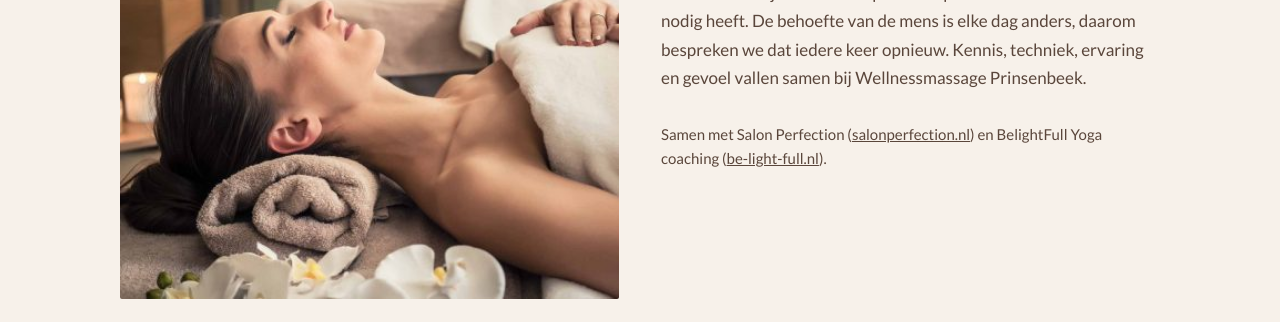
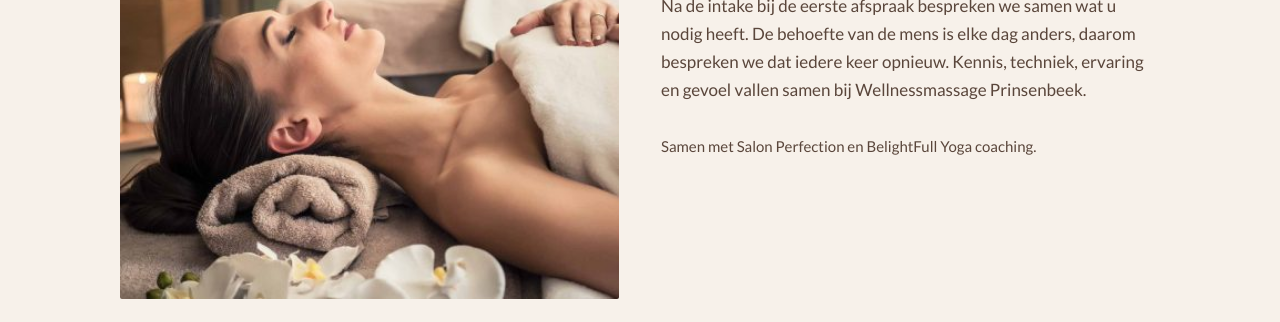
Before and after one commit to SebastiaanBoon/wellnessmassageprinsenbeek, a plain HTML site: page over.html in a window 1280 px wide. Shown: the part 426-748 px from the top of the page. Drawn offline with Linux system fonts and the light colour scheme.

```diff
--- a/over.html
+++ b/over.html
@@ -20,7 +20,7 @@
 <section id="praktijk"><div class="wrap"><div class="uit"><img alt="Duo massage" loading="lazy" src="images/duo.jpg"/><div>
 <h2>De praktijk</h2>
 <p class="intro">Na de intake bij de eerste afspraak bespreken we samen wat u nodig heeft. De behoefte van de mens is elke dag anders, daarom bespreken we dat iedere keer opnieuw. Kennis, techniek, ervaring en gevoel vallen samen bij Wellnessmassage Prinsenbeek.</p>
-<p class="partners">Samen met Salon Perfection (<a href="https://salonperfection.nl" rel="noopener">salonperfection.nl</a>) en BelightFull Yoga coaching (<a href="https://be-light-full.nl" rel="noopener">be-light-full.nl</a>).</p></div></div>
+<p class="partners">Samen met Salon Perfection en BelightFull Yoga coaching.</p></div></div>
 <div class="fotos"><img alt="Binnenkant van de praktijk" loading="lazy" src="images/foto3.jpg"/><img alt="Gang in de praktijk" loading="lazy" src="images/foto4.jpg"/></div></div></section>
 </main>
 <footer><div class="wrap"><span>© Wellnessmassage Prinsenbeek</span><span>Voorbeeldontwerp door <a href="https://cafeboon.com">Cafe Boon</a></span></div></footer>
```
